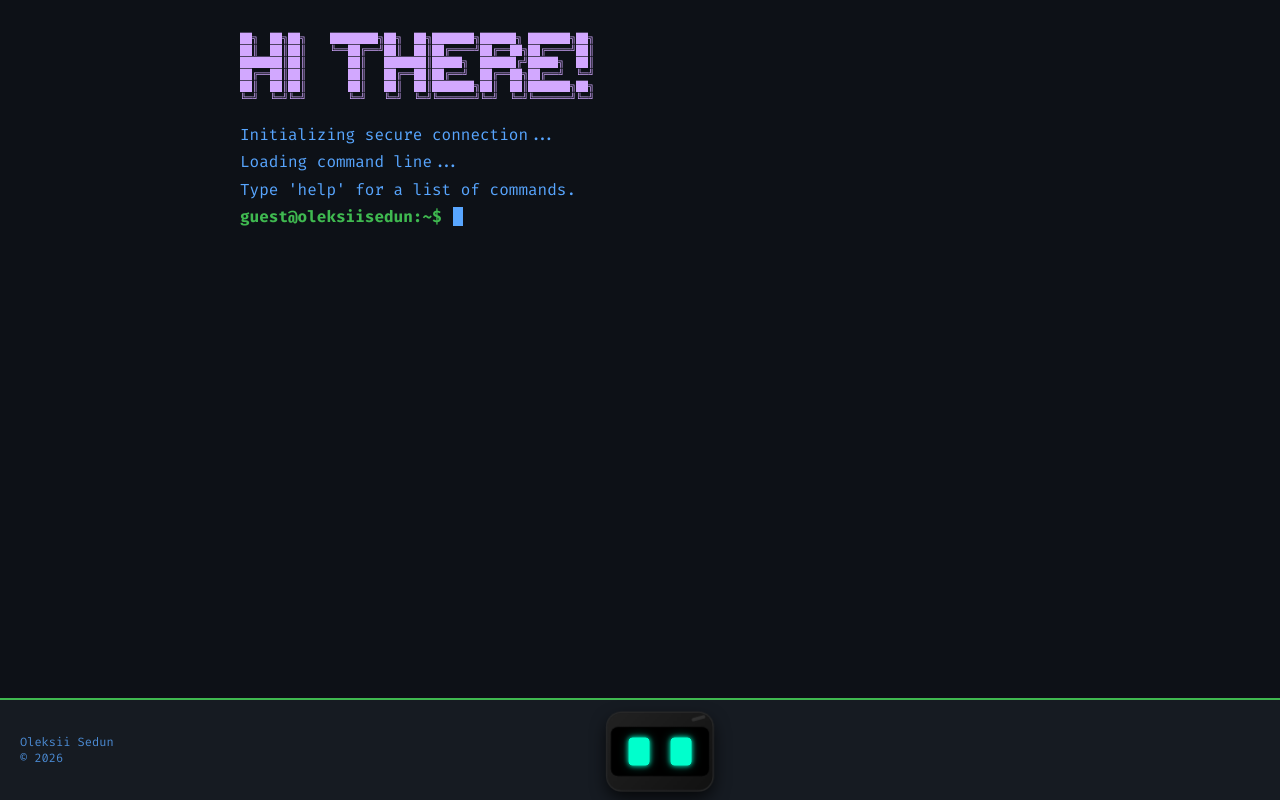
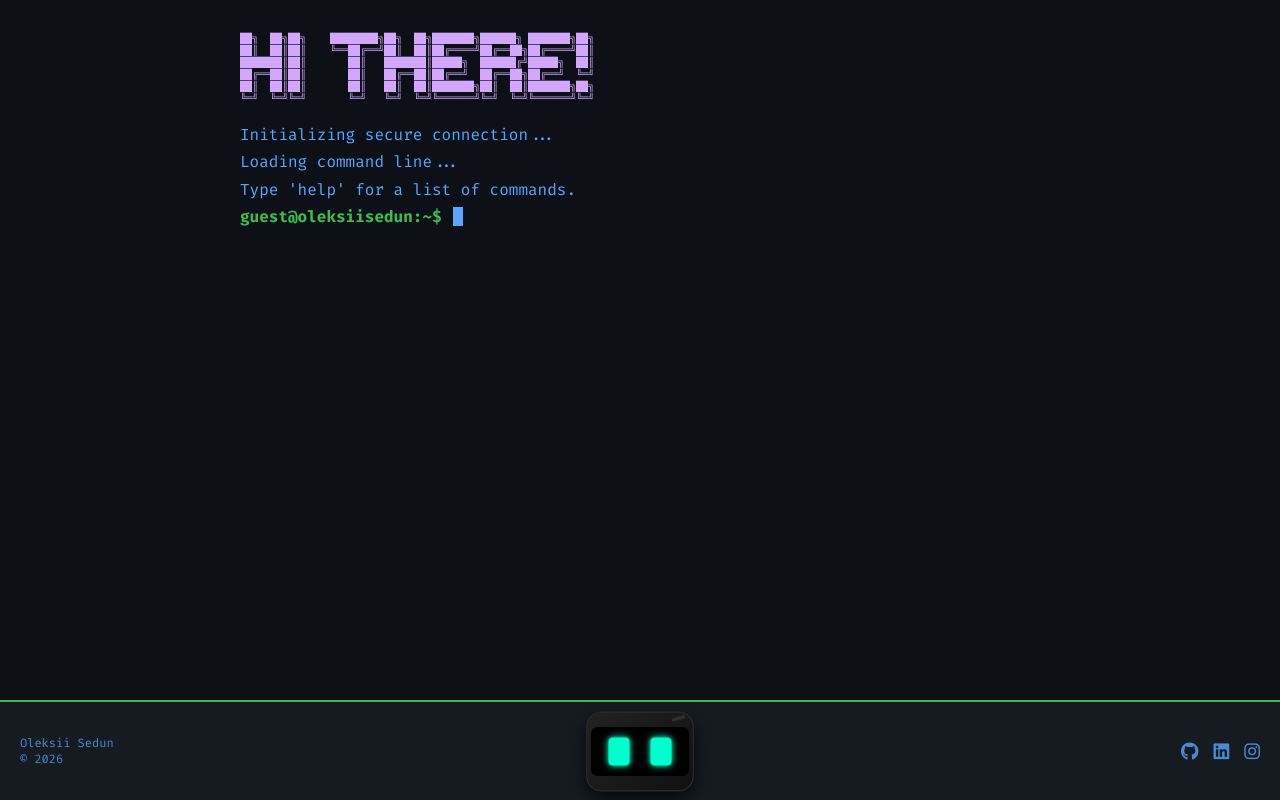
Before and after one commit to oleksiisedun/oleksiisedun.com, a website with bundled scripts: page index.html in a window 1280 px wide. Built offline with nearby package versions, Linux system fonts and the light colour scheme.

Commit message:
feat: Add social media links to the status bar and apply corresponding styles.

```diff
--- a/config.js
+++ b/config.js
@@ -1,10 +1,9 @@
 export const PROMPT_TEXT = 'guest@oleksiisedun:~$';
 
 export const commands = {
-  help: "Available commands: <br> - <strong>about</strong>: Who am I?<br> - <strong>skills</strong>: View my main skills<br> - <strong>socials</strong>: Contact info<br> - <strong>clear</strong>: Clean the terminal",
+  help: "Available commands: <br> - <strong>about</strong>: Who am I?<br> - <strong>skills</strong>: View my main skills<br> - <strong>clear</strong>: Clean the terminal",
   about: "I am an AQA Engineer based in Ukraine with over a decade of experience in the software industry. Currently, I focus on military service and automating complex testing ecosystems for the sports betting industry.",
   skills: "<span class='iconify' data-icon='logos:javascript'></span> JavaScript<br><span class='iconify' data-icon='logos:typescript-icon'></span> TypeScript<br><span class='iconify' data-icon='logos:playwright'></span> Playwright<br><span class='iconify' data-icon='simple-icons:googleappsscript' style='color: #4285F4;'></span> Apps Script<br><span class='iconify' data-icon='simple-icons:googlesheets' style='color: #34A853;'></span> Google Sheets",
-  socials: "<i class='fab fa-github'></i> <a href='https://github.com/oleksiisedun' target='_blank'>GitHub</a><br><i class='fab fa-linkedin'></i> <a href='https://www.linkedin.com/in/oleksiisedun/' target='_blank'>LinkedIn</a><br><i class='fab fa-instagram'></i> <a href='https://www.instagram.com/oleksiisedun/' target='_blank'>Instagram</a>",
   clear: "clear"
 };
 
--- a/index.html
+++ b/index.html
@@ -44,6 +44,9 @@
     </div>
 
     <div class="status-right">
+      <a href="https://github.com/oleksiisedun" target="_blank" title="GitHub"><i class="fab fa-github"></i></a>
+      <a href="https://www.linkedin.com/in/oleksiisedun/" target="_blank" title="LinkedIn"><i class="fab fa-linkedin"></i></a>
+      <a href="https://www.instagram.com/oleksiisedun/" target="_blank" title="Instagram"><i class="fab fa-instagram"></i></a>
     </div>
   </div>
 
--- a/style.css
+++ b/style.css
@@ -178,6 +178,7 @@ body::after {
   justify-content: space-between;
   align-items: center;
   padding: 0 20px;
+  box-sizing: border-box;
   z-index: 1000;
 }
 
@@ -187,6 +188,25 @@ body::after {
   font-family: var(--font-stack);
   font-size: 12px;
   opacity: 0.8;
+}
+
+.status-right {
+  display: flex;
+  gap: 15px;
+  align-items: center;
+}
+
+.status-right a {
+  text-decoration: none;
+  font-size: 18px;
+  display: flex;
+  align-items: center;
+  transition: color 0.2s ease;
+}
+
+.status-right a:hover {
+  background-color: transparent;
+  color: #fff;
 }
 
 /* Adjust the terminal so it doesn't hide behind the footer */
```
